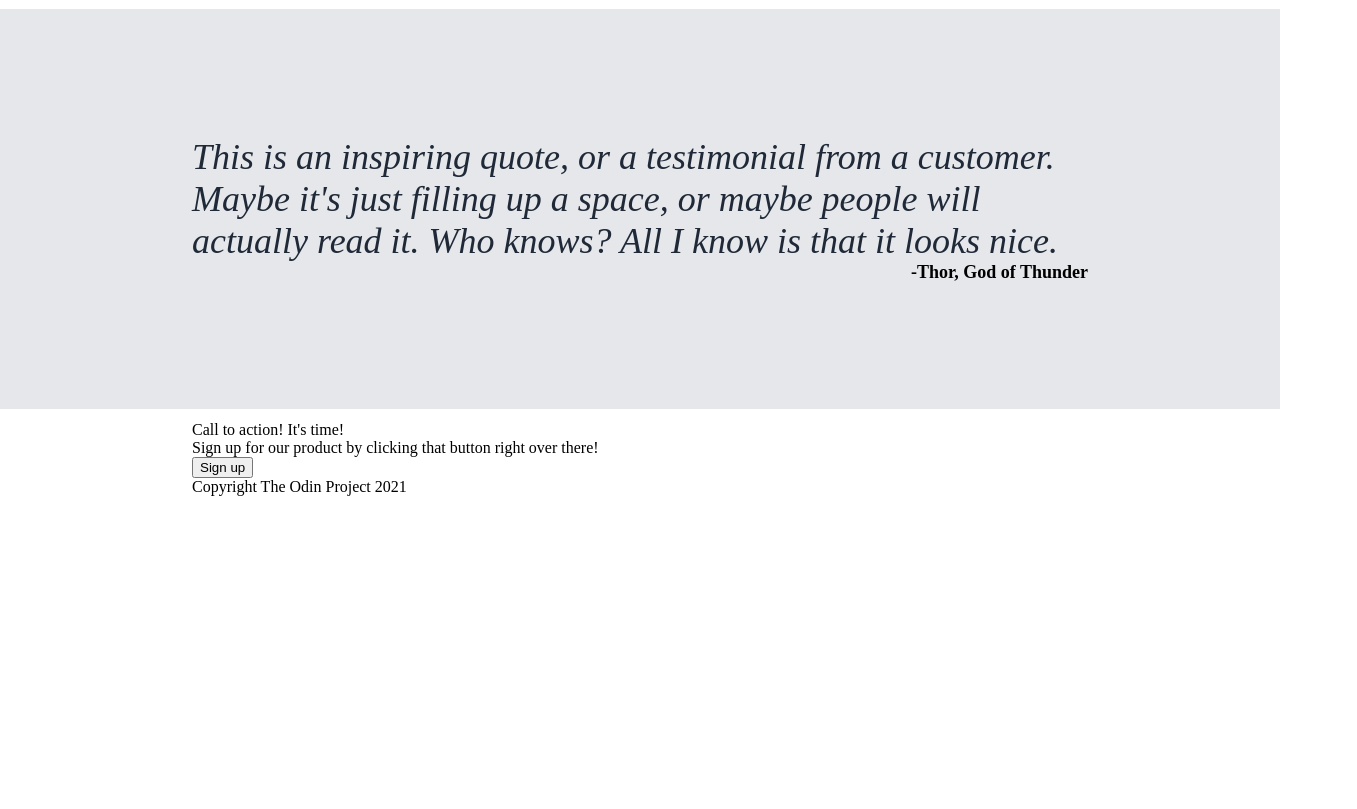
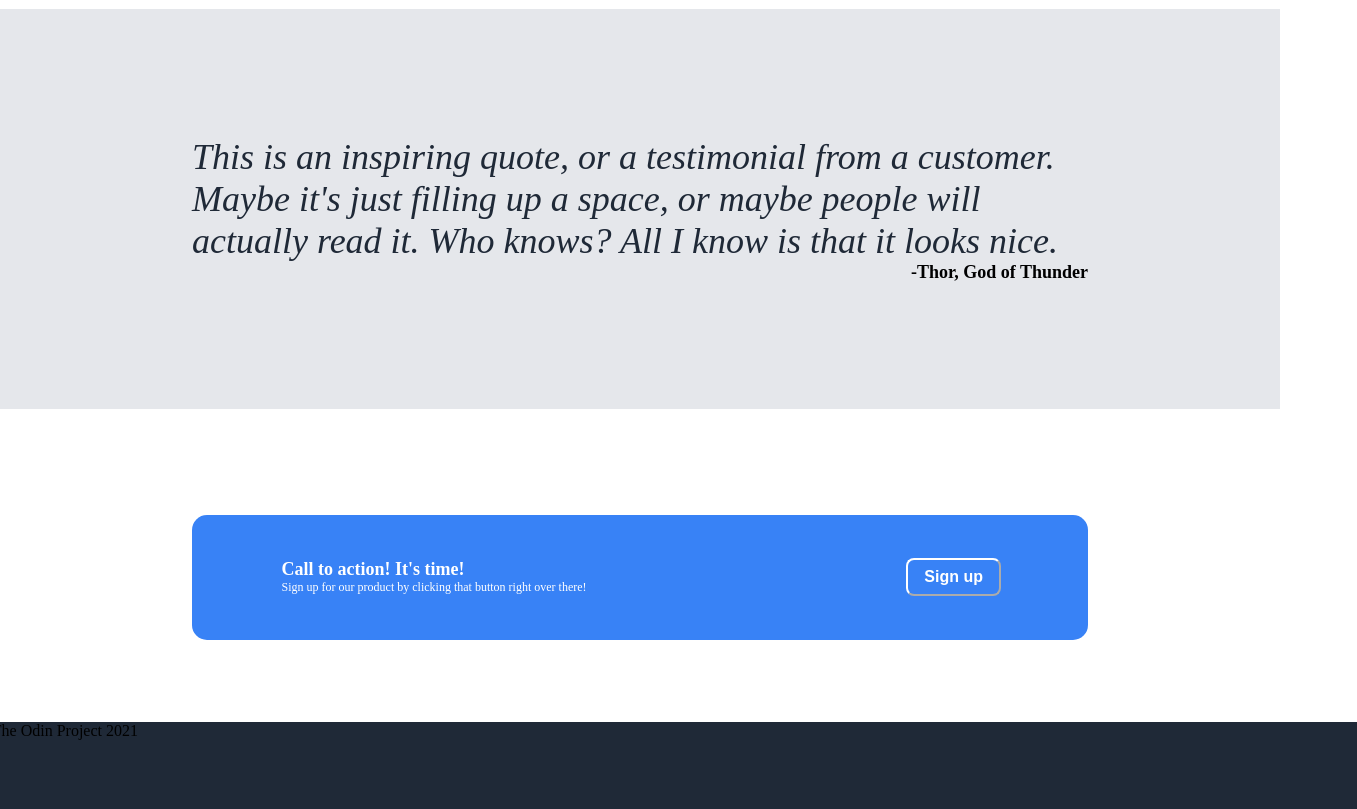
Before and after one commit to chrisdb88/landing-page, a plain HTML site: page index.html in a window 1280 px wide. Shown: the part 791-1600 px from the top of the page, 1357 px wide, since content can reach past the window. Drawn offline with Linux system fonts and the light colour scheme.

Commit message:
Styling: 4th section

```diff
--- a/index.html
+++ b/index.html
@@ -57,12 +57,16 @@
             <p class="inspiring-subtext">-Thor, God of Thunder</p>
         </div>
         <div class="main-flex  fourth-section" id="background-color-2">
-            <div class="blue-footer-box">
-                <div>
-                    <p class="CTA">Call to action! It's time!</p>
-                    <p class="CTA-subtext">Sign up for our product by clicking that button right over there!</p>
+            <div class="bottom-section-flex-1">
+                <div class="blue-footer-box">
+                    <div class="blue-footer-flex-left">
+                        <p class="CTA">Call to action! It's time!</p>
+                        <p class="CTA-subtext">Sign up for our product by clicking that button right over there!</p>
+                    </div>
+                    <div class="footer-button-container">
+                        <button class="blue-footer-button">Sign up</button>
+                    </div>
                 </div>
-                <button class="blue-footer-button">Sign up</button>
             </div>
             <div class="copyright-footer">Copyright The Odin Project 2021</div>
         </div>
--- a/styles.css
+++ b/styles.css
@@ -39,8 +39,10 @@ body {
     align-items: center;
 }
 
-/* .fourth-section {
-} */
+.fourth-section {
+    display: flex;
+    flex-direction: column;
+}
 
 .second-section, .fourth-section {
     background-color: white;
@@ -183,6 +185,66 @@ p {
     margin-left: auto;
 }
 
+.bottom-section-flex-1 {
+    flex: 1 1 80%;
+    display: flex;
+    justify-content: center;
+    align-items: center;
+}
+
+
+.blue-footer-box {
+    display: flex;
+    height: 40%;
+    flex: 1 1 auto;
+    background-color: #3882F6;
+    color: white;
+    border-radius: 15px;
+}
+
+.blue-footer-flex-left {
+    flex: 1 1 70%;
+    display: flex;
+    flex-direction: column;
+    justify-content: center;
+    align-items: left;
+    padding-left: 10%;
+}
+
+.footer-button-container {
+    flex: 1 1 30%;
+    display: flex;
+    justify-content: center;
+    align-items: center;
+    background-color: transparent;
+}
+
+.blue-footer-button {
+    border-width: 2px;
+    border-color: white;
+    background-color: #3882F6;
+    color: white;
+    padding: 8px 16px;
+    border-radius: 8px;
+    font-weight: 800;
+    font-size: 16px;
+}
+
+.CTA {
+    font-size: 18px;
+    font-weight: 800;
+}
+
+.CTA-subtext {
+    font-size: 12px;
+}
+
+.copyright-footer {
+    flex: 1 1 20%;
+    background-color: #1F2937;
+    margin: -12px -30%;
+}
+
 /* img {
     border: solid 2px cyan;
 } */
```
